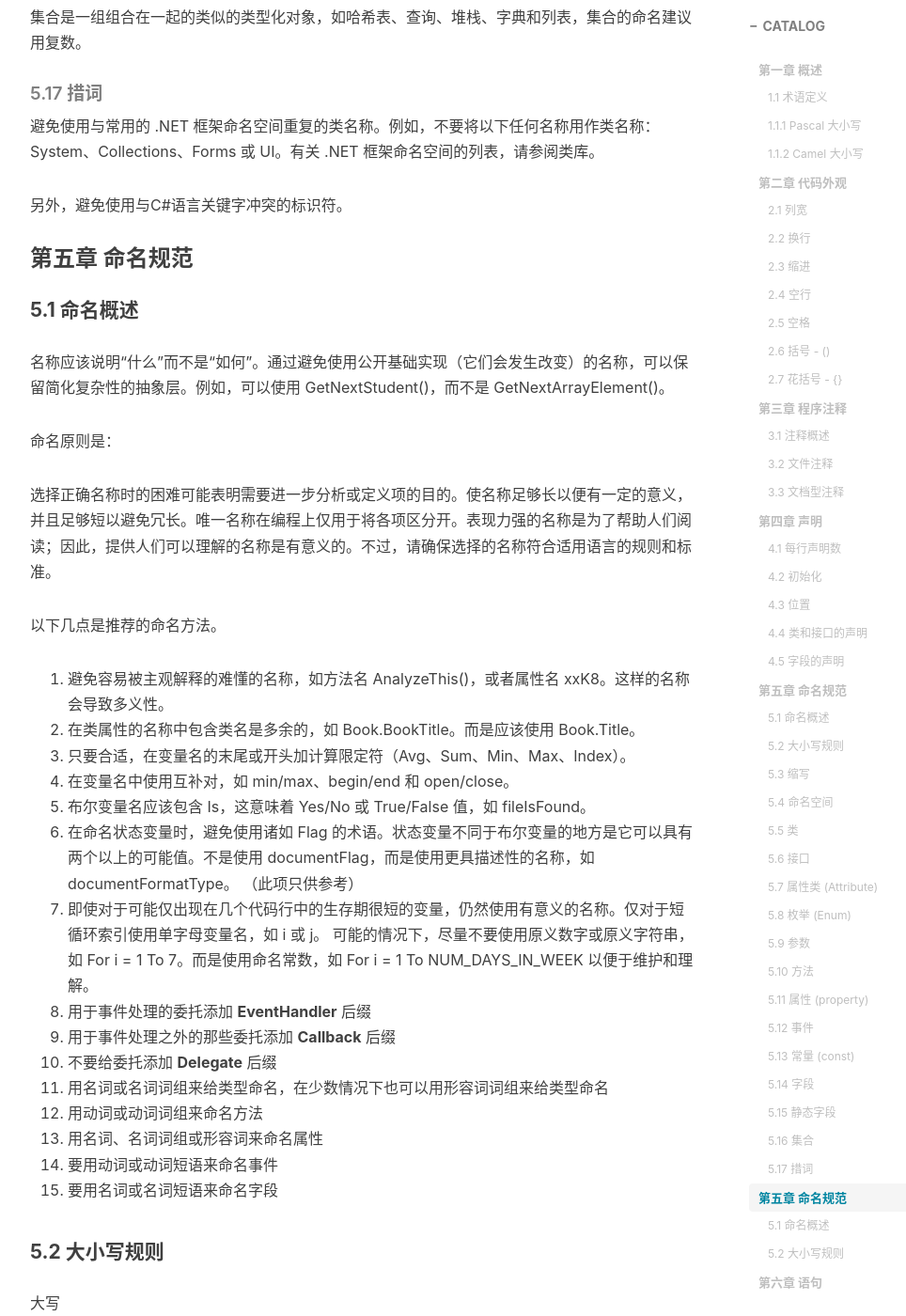
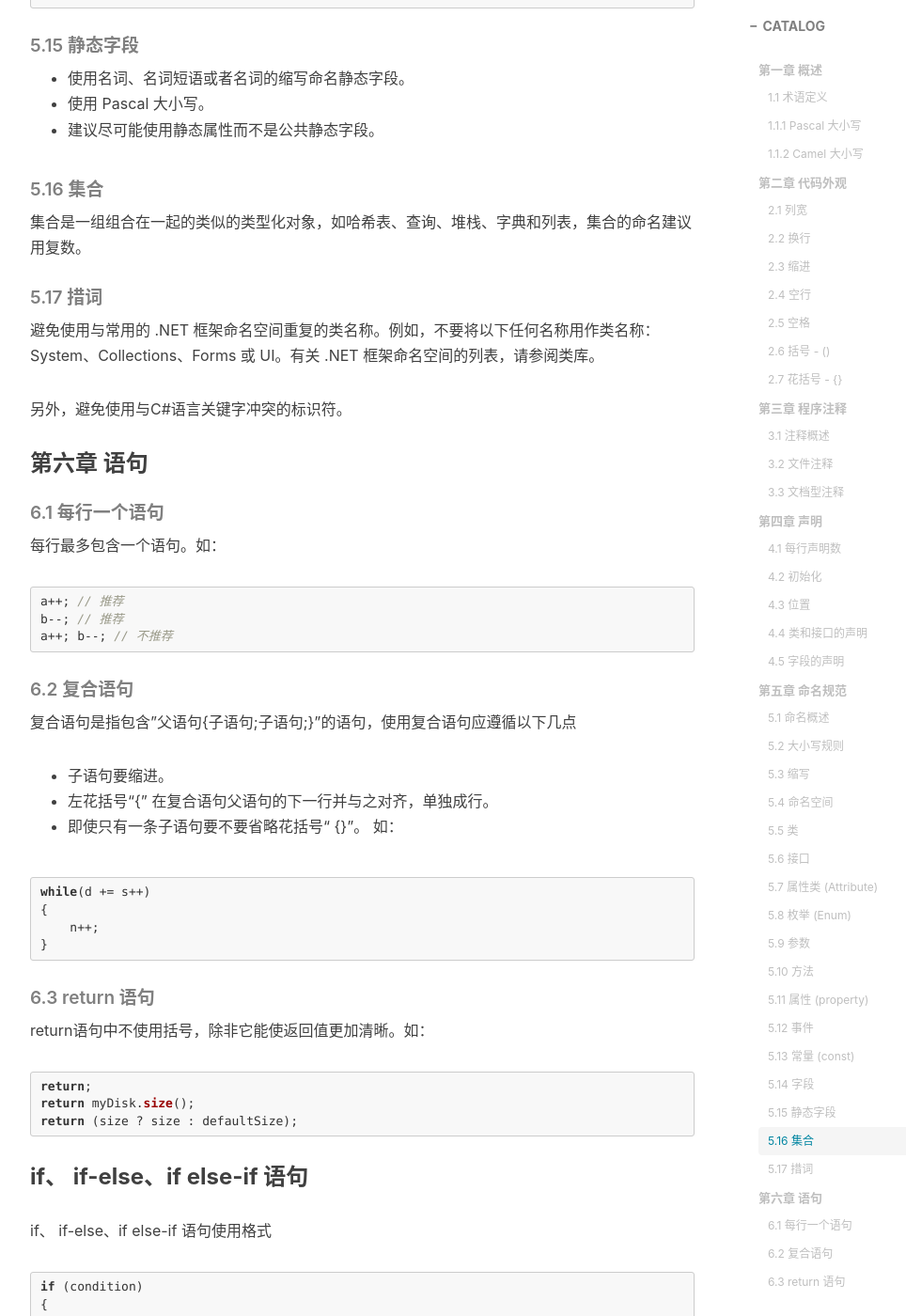
Before and after one commit to hongjiapeng/hongjiapeng.github.io, a Jekyll site: the page built from _posts/2020-07-01-C#编码规范.md, in a window 1280 px wide and 1400 px high, scrolled down 17269 px. Shown: the whole window at 94% size, without its empty margins (233-1197 px from the left). Built offline with Jekyll 4.4.1, drawn with Linux system fonts in a browser that asks for light colours; nearby versions of some CDN libraries; comment, search, counter and statistics services are not loaded; some of the changed text lies outside the part shown.

Commit message:
update blog

````diff
--- a/_posts/2020-07-01-C#编码规范.md
+++ b/_posts/2020-07-01-C#编码规范.md
@@ -439,6 +439,14 @@ public class Control: Component
 - 在命名状态变量时，避免使用诸如 `Flag` 的术语。状态变量不同于布尔变量的地方是它可以具有两个以上的可能值。不是使用 `documentFlag`，而是使用更具描述性的名称，如 `documentFormatType`。
 - 即使对于可能仅出现在几个代码行中的生存期很短的变量，仍然使用有意义的名称。仅对于短循环索引使用单字母变量名，如 i 或 j。 可能的情况下，尽量不要使用原义数字（幻数）或原义字符串，如
 `for (int i = 1; i < 7; i++)`。而是使用命名常数，如 `for (int i = 1; i < NUM_DAYS_IN_WEEK; i++)` 以便于维护和理解。
+-  用于事件处理的委托添加 **EventHandler** 后缀
+-  用于事件处理之外的那些委托添加 **Callback** 后缀
+-  不要给委托添加 **Delegate** 后缀
+-  用名词或名词词组来给类型命名，在少数情况下也可以用形容词词组来给类型命名
+-  用动词或动词词组来命名方法
+-  用名词、名词词组或形容词来命名属性
+-  要用动词或动词短语来命名事件
+-  要用名词或名词短语来命名字段
 
 ##### 5.2 大小写规则
 
@@ -816,64 +824,9 @@ public struct Color
 
 另外，避免使用与C#语言关键字冲突的标识符。
 
-
-### 第五章 命名规范
-
-#### 5.1 命名概述
-名称应该说明“什么”而不是“如何”。通过避免使用公开基础实现（它们会发生改变）的名称，可以保留简化复杂性的抽象层。例如，可以使用 GetNextStudent()，而不是 GetNextArrayElement()。
-
-命名原则是：
-
-选择正确名称时的困难可能表明需要进一步分析或定义项的目的。使名称足够长以便有一定的意义，并且足够短以避免冗长。唯一名称在编程上仅用于将各项区分开。表现力强的名称是为了帮助人们阅读；因此，提供人们可以理解的名称是有意义的。不过，请确保选择的名称符合适用语言的规则和标准。
-
-以下几点是推荐的命名方法。
-
-1. 避免容易被主观解释的难懂的名称，如方法名 AnalyzeThis()，或者属性名 xxK8。这样的名称会导致多义性。
-2. 在类属性的名称中包含类名是多余的，如 Book.BookTitle。而是应该使用 Book.Title。
-3. 只要合适，在变量名的末尾或开头加计算限定符（Avg、Sum、Min、Max、Index）。
-4. 在变量名中使用互补对，如 min/max、begin/end 和 open/close。
-5. 布尔变量名应该包含 Is，这意味着 Yes/No 或 True/False 值，如 fileIsFound。
-6. 在命名状态变量时，避免使用诸如 Flag 的术语。状态变量不同于布尔变量的地方是它可以具有两个以上的可能值。不是使用 documentFlag，而是使用更具描述性的名称，如 documentFormatType。 （此项只供参考）
-7. 即使对于可能仅出现在几个代码行中的生存期很短的变量，仍然使用有意义的名称。仅对于短循环索引使用单字母变量名，如 i 或 j。 可能的情况下，尽量不要使用原义数字或原义字符串，如
-For i = 1 To 7。而是使用命名常数，如 For i = 1 To NUM_DAYS_IN_WEEK 以便于维护和理解。
-8. 用于事件处理的委托添加 **EventHandler** 后缀
-9. 用于事件处理之外的那些委托添加 **Callback** 后缀
-10. 不要给委托添加 **Delegate** 后缀
-11. 用名词或名词词组来给类型命名，在少数情况下也可以用形容词词组来给类型命名
-12. 用动词或动词词组来命名方法
-13. 用名词、名词词组或形容词来命名属性
-14. 要用动词或动词短语来命名事件
-15. 要用名词或名词短语来命名字段
-
-#### 5.2 大小写规则
-
-大写
-
-标识符中的所有字母都大写。仅对于由两个或者更少字母组成的标识符使用该约定。例如：
-
-**System.IO**
-
-**System.Web.UI**
-
-下表汇总了大写规则，并提供了不同类型的标识符的示例。
-
-标识符 | 	大小写 |	样例
-:---:|:---:|:---:
-类 | Pascal |	public class StreamReader { … }
-接口 | Pascal |	public interface IEnumerable { … }
-属性 | Pascal |	public string Name { get; set; }
-方法 | Pascal |	public class Object { public virtual string ToString(); }
-事件 | Pascal |	public class Process { public event EventHandler Exited; }
-字段(私有实例) | Camel | private string userName；
-字段(公共静态) | Pascal | public static readonly string UserId;
-常量 (const) | 全部大写 |	public const string PAGE_TITLE = "Welcome";
-枚举 | Pascal |	enum FileMode { Append, … }
-参数 | Camel |	public class Convert { public static int ToInt32(string userId); }
-命名空间 | Pascal |	namespace System.Security { … }
-
 ### 第六章 语句
 
-### 每行一个语句
+##### 6.1 每行一个语句
 
 每行最多包含一个语句。如：
 
@@ -883,7 +836,7 @@ b--; // 推荐
 a++; b--; // 不推荐
 ```
 
-### 复合语句
+##### 6.2 复合语句
 
 复合语句是指包含"父语句{子语句;子语句;}"的语句，使用复合语句应遵循以下几点
 
@@ -898,7 +851,7 @@ while(d += s++)
 }
 ```
 
-### return 语句
+##### 6.3 return 语句
 
 return语句中不使用括号，除非它能使返回值更加清晰。如：
 
@@ -941,7 +894,7 @@ else
 }
 ```
 
-### for、foreach 语句
+##### 6.4 for、foreach 语句
 
 **for 语句使用格式**
 
@@ -970,7 +923,7 @@ foreach (object obj in array)
 - 在循环过程中不要修改循环计数器。
 - 对每个空循环体给出确认性注释。
 
-### while 语句
+##### 6.5 while 语句
 
 **while 语句使用格式**
 
@@ -996,7 +949,7 @@ do
 } while (condition);
 ```
 
-### switch - case 语句
+##### 6.6 switch - case 语句
 
 switch - case语句使用格式
 
@@ -1023,7 +976,7 @@ switch (condition)
 - 为所有switch语句提供default分支。
 - 所有的非空 case 语句必须用 break; 语句结束。
 
-### try - catch 语句
+##### 6.7 try - catch 语句
 
 try - catch语句使用格式
 
@@ -1042,7 +995,7 @@ finally
 }
 ```
 
-### using 块语句
+##### 6.8 using 块语句
 
 using 块语句使用格式
 
````
